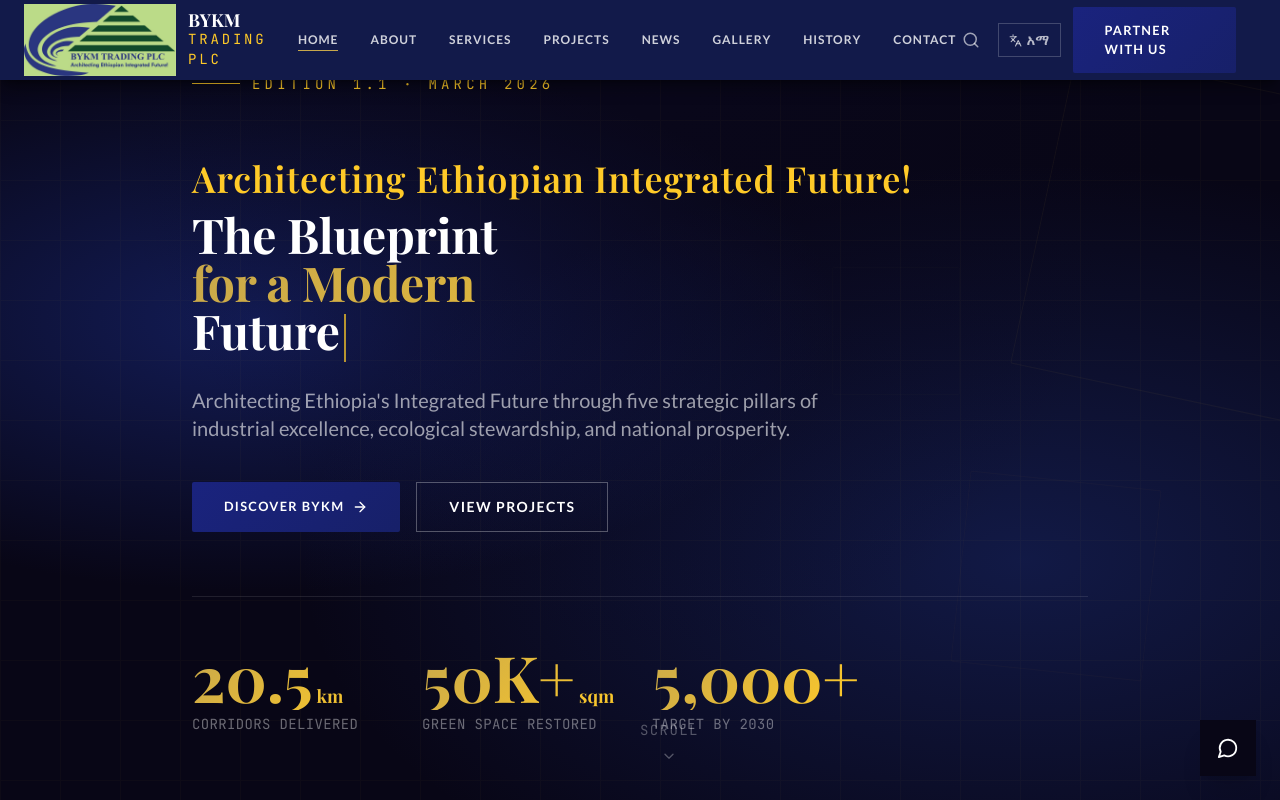
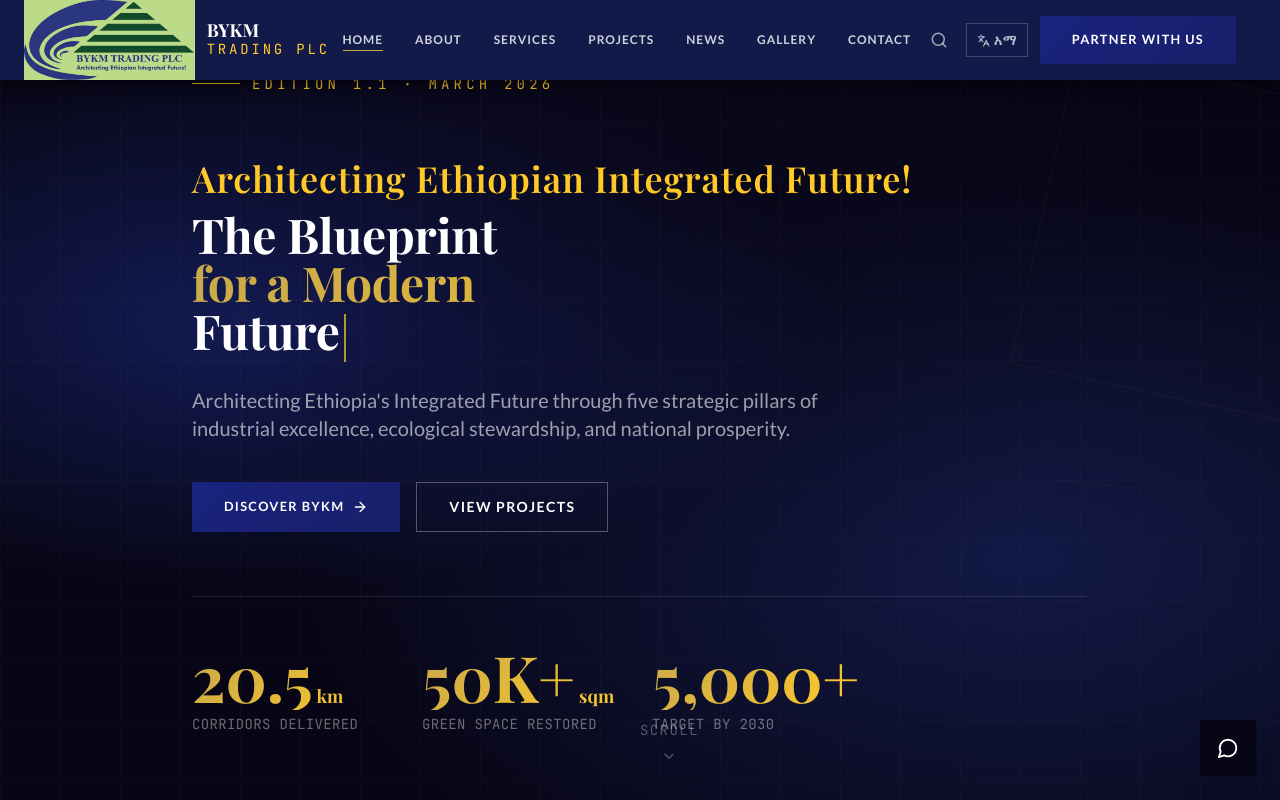
Before and after one commit to ante21m/bykmBe, a Next.js app in the folder frontend/: page / in a window 1280 px wide. Shown: the top 800 px of the page. Built offline with nearby package versions, Linux system fonts and the light colour scheme; a web font is replaced by a local one.

Commit message:
history updated

```diff
--- a/frontend/src/components/Navbar.tsx
+++ b/frontend/src/components/Navbar.tsx
@@ -15,7 +15,6 @@ const navLinks = [
   { href: '/projects', key: 'projects' },
   { href: '/news', key: 'news' },
   { href: '/gallery', key: 'gallery' },
-  { href: '/history', key: 'history' },
   { href: '/contact', key: 'contact' },
 ];
 
```
